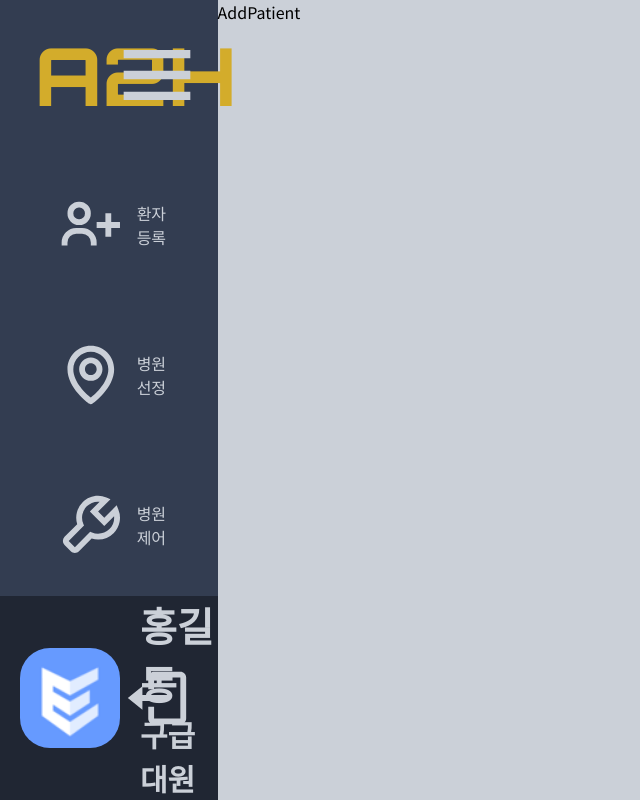
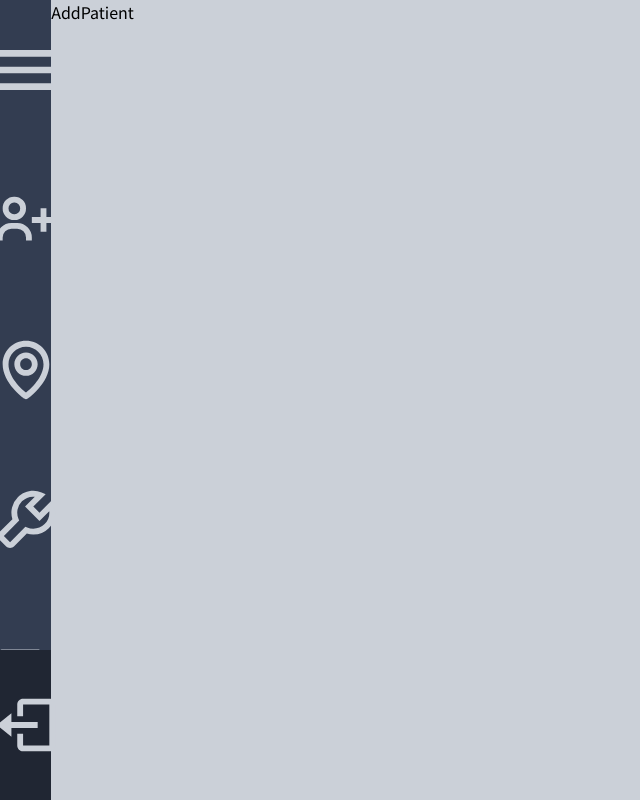
Before and after one commit to twozero69/2021ESWContest_webOS_3020, a React app in the folder ambulanceApp/: page / in a window 1280 px wide. Shown: the whole page, without its empty margins (0-640 px from the left). Built offline with nearby package versions, Linux system fonts and the light colour scheme; the HTML template or start-up script is replaced by a standard one.

Commit message:
#08-11 navigation bar의 에니메이션 추가

```diff
--- a/ambulanceApp/src/App/App.css
+++ b/ambulanceApp/src/App/App.css
@@ -91,16 +91,26 @@
 
 .navigation-bar{
     height: 100%;
-    width: 17%;
+    width: 4%;
     position: fixed;
     top: 0;
     left: 0;
+    transition: all 0.5s;
+}
+
+.navigation-bar.active{
+    width: 17%
 }
 
 .app-contents{
     height: 100%;
-    width: 83%;
+    width: 96%;
     position: fixed;
     top: 0;
     right: 0;
+    transition: all 0.5s;
 }
+
+.app-contents.active{
+    width: 83%;
+}
--- a/ambulanceApp/src/App/App.js
+++ b/ambulanceApp/src/App/App.js
@@ -1,5 +1,5 @@
 /* eslint-disable */
-import { useState } from "react";
+import { useRef, useState } from "react";
 import {HashRouter as Router, Redirect, Route, Switch} from "react-router-dom";
 
 import NavigationBar from "../components/NavigationBar";
@@ -22,14 +22,16 @@ const App = () => {
 		name: '홍길동',
 		job: '구급대원',
 	});
+	const navigationBar = useRef();
+	const appContents = useRef();
 
 	return(
 		<Router>
 			{loginFlag ? (<>
-				<div className="navigation-bar">
-					<NavigationBar user={user} setUser={setUser} setLoginFlag={setLoginFlag}/>
+				<div ref={navigationBar} className="navigation-bar">
+					<NavigationBar user={user} setUser={setUser} setLoginFlag={setLoginFlag} navigationBar={navigationBar} appContents={appContents} />
 				</div>
-				<div className="app-contents">
+				<div ref={appContents} className="app-contents">
 					<Switch>
 						{/* <Route path="/add-patient"> */}
 						<Route exact path="/">
--- a/ambulanceApp/src/components/NavigationBar.css
+++ b/ambulanceApp/src/components/NavigationBar.css
@@ -1,7 +1,7 @@
 @import url('https://fonts.googleapis.com/css2?family=Orbitron:wght@800&display=swap');
 
 .navigation-bar{
-    padding: 15px 25px;
+    /* padding: 15px 25px; */
     /*
         background-color : 배경색상을 지정
         background : background-color + background-image + background-repeat + background-attachment + background-position
@@ -13,39 +13,95 @@
 
 .navigation-bar .navigation-head{
     display: flex;
-    min-height: 50px;
+    align-items: center;
+    height: 100px;
+    margin-top: 20px;
+}
+
+.navigation-bar.active .navigation-head{
     width: 100%;
-    align-items: center;
-    margin-top: 10px;
 }
 
 .navigation-bar .navigation-head .logo-img{
     font-size: 100px;
     color: #A50034;
+    margin-right: 0;
+    display: none;
+}
+
+.navigation-bar.active .navigation-head .logo-img{
     margin-right: 10px;
+    display: block;
 }
 
 .navigation-bar .navigation-head .logo-name{
     font-family: 'Orbitron', sans-serif;
     font-size: 80px;
     color: #D3AC2B;
+    display: none;
+}
+
+.navigation-bar.active .navigation-head .logo-name{
+    display: block;
 }
 
 .navigation-bar .navigation-head .btn{
     position: absolute;
-    right:5%;
+    right: 50%;
+    transform: translateX(50%);
+    width: 100px;
+    height: 100px;
+    border-radius: 30px;
+}
+
+.navigation-bar.active .navigation-head .btn{
+    position: absolute;
+    right: 10px;
+    transform: translate(0%);
+}
+
+.navigation-bar .navigation-head .btn:hover{
+    color: #202633;
+    background-color: #CBD0D8;
+}
+
+.navigation-bar .navigation-head .btn svg{
+    position: absolute;
+    top:50%;
+    left:50%;
+    transform: translate(-50%, -50%);
+}
+
+.navigation-bar .navigation-head .btn .menu-btn{
+    font-size: 80px;
+    display: block;
+}
+
+.navigation-bar.active .navigation-head .btn .menu-btn{
+    display: none;
+}
+
+.navigation-bar .navigation-head .x-btn{
     font-size: 100px;
+    display: none;
 }
+
+.navigation-bar.active .navigation-head .x-btn{
+    display: block;
+}
+
 
 .navigation-bar ul{
     list-style: none;
-    margin-top: 50px;
+    position: absolute;
+    left:50%;
+    transform: translateX(-50%);
 }
 
 .navigation-bar ul li{
-    position: relative;
+    width: 100px;
     height: 100px;
-    margin: 50px 20px;
+    margin: 50px 0;
     display: flex;
     align-items: center;
     border-radius: 30px;
@@ -63,7 +119,14 @@
             5. ease-in-out : 전환(transition) 효과가 천천히 시작되어, 천천히 끝납니다.
             6. cubic-bezier(n,n,n,n) : 전환(transition) 효과가 사용자가 정의한 cubic-bezier 함수에 따라 진행됩니다.
     */
-    transition: all 0.4s;
+    transition: width 0.4s;
+}
+
+.navigation-bar.active ul li{
+    position: relative;
+    left:50%;
+    transform: translateX(-50%);
+    width: 100%;
 }
 
 /*
@@ -71,13 +134,32 @@
     hover : 마우스 커서가 요소에 올라가 있을 때 동작.
 */
 .navigation-bar ul li:hover{
-    color: #333D51;
+    color: #202633;
     background-color: #CBD0D8;
 }
 
 .navigation-bar ul li svg{
-    width: 150px;
+    position: relative;
+    left: 50%;
+    transform: translateX(-50%);
     font-size: 70px;
+}
+
+.navigation-bar.active ul li svg{
+    left: 0%;
+    transform: translateX(0%);
+    margin-left: 10px;
+    margin-right: 10px;
+}
+
+.navigation-bar ul li div{
+    display: none;
+}
+
+.navigation-bar.active ul li div{
+    min-width: 200px;
+    max-height: 100px;
+    display: block;
 }
 
 .navigation-bar .profile{
@@ -98,29 +180,47 @@
     object-fit: cover;
     border-radius: 30px;
     margin-left: 20px;
+    display: none;
+}
+
+.navigation-bar.active .profile img{
+    display: block;
 }
 
 .navigation-bar .profile .name-job{
     margin-left: 20px;
+    display: none;
+}
+
+.navigation-bar.active .profile .name-job{
+    display: block;
 }
 
 .navigation-bar .profile .name-job .name{
     font-size: 40px;
     font-weight: 600;
+    max-height: 50px;
 }
 
 .navigation-bar .profile .name-job .job{
     font-size: 30px;
     font-weight: 600;
+    max-height: 50px;
 }
 
 .navigation-bar .profile .logout{
     position: absolute;
-    right: 5%;
+    right: 50%;
+    transform: translateX(50%);
     width: 100px;
     height: 100px;
     border-radius: 30px;
     transition: all 0.4s;
+}
+
+.navigation-bar.active .profile .logout{
+    right: 10px;
+    transform: translateX(0%);
 }
 
 .navigation-bar .profile .logout:hover{
--- a/ambulanceApp/src/components/NavigationBar.js
+++ b/ambulanceApp/src/components/NavigationBar.js
@@ -1,9 +1,9 @@
 /* eslint-disable */
-import { BiPlusMedical, BiMenu, BiUserPlus, BiMap, BiWrench, BiVideo, BiLogOut } from "react-icons/bi"
+import { BiPlusMedical, BiMenu, BiUserPlus, BiMap, BiWrench, BiVideo, BiLogOut, BiX } from "react-icons/bi"
 import { useHistory } from "react-router-dom";
 import "./NavigationBar.css"
 
-const NavigationBar = ({user, setUser, setLoginFlag}) => {
+const NavigationBar = ({user, setUser, setLoginFlag, navigationBar, appContents}) => {
     const history = useHistory();
 
     const onClickAddPatient = () => {
@@ -27,42 +27,54 @@ const NavigationBar = ({user, setUser, setLoginFlag}) => {
         setLoginFlag(false);
     };
 
-    return(
+    const onClickMenuBtn = () => {
+        navigationBar.current.classList.add("active");
+        appContents.current.classList.add("active");
+    }
+
+    const onClickXBtn = () => {
+        navigationBar.current.classList.remove("active");
+        appContents.current.classList.remove("active");
+    }
+
+    return (
       <>
         <div className="navigation-head">
-                <BiPlusMedical className="logo-img"/>
+          <BiPlusMedical className="logo-img" />
           <div className="logo-name">A2H</div>
-                <BiMenu className="btn"/>
+          <div className="btn">
+            <BiMenu className="menu-btn" onClick={onClickMenuBtn} />
+            <BiX className="x-btn" onClick={onClickXBtn} />
+          </div>
         </div>
 
         <ul>
           <li onClick={onClickAddPatient}>
-                    <BiUserPlus/>
-                    <span>환자등록</span>
+            <BiUserPlus />
+            <div>환자등록</div>
           </li>
-
           <li onClick={onClickSelectHospital}>
-                    <BiMap/>
-                    <span>병원선정</span>
+            <BiMap />
+            <div>병원선정</div>
           </li>
           <li onClick={onClickControlHospital}>
-                    <BiWrench/>
-                    <span>병원제어</span>
+            <BiWrench />
+            <div>병원제어</div>
           </li>
           <li onClick={onClickTelemedicine}>
-                    <BiVideo/>
-                    <span>원격진료</span>
+            <BiVideo />
+            <div>원격진료</div>
           </li>
         </ul>
 
         <div className="profile">
-                <img src={user.image}/>
+          <img src={user.image} />
           <div className="name-job">
             <div className="name">{user.name}</div>
             <div className="job">{user.job}</div>
           </div>
           <div className="logout" onClick={onClickLogout}>
-                    <BiLogOut/>
+            <BiLogOut />
           </div>
         </div>
       </>
```
Also changed, not shown: 1 other file (tests, documents, lock files or other folders). Lines whose indentation alone changed are shown as unchanged.
